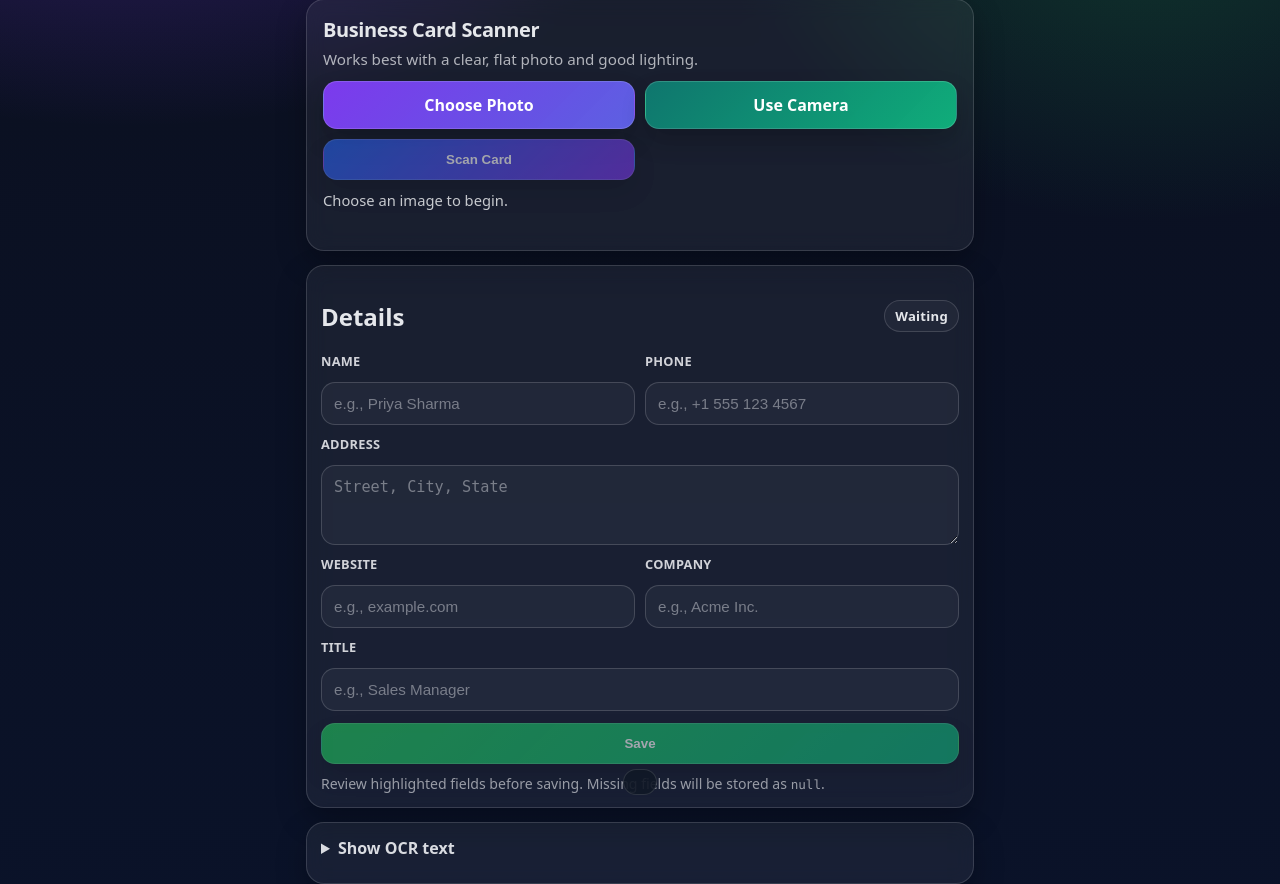
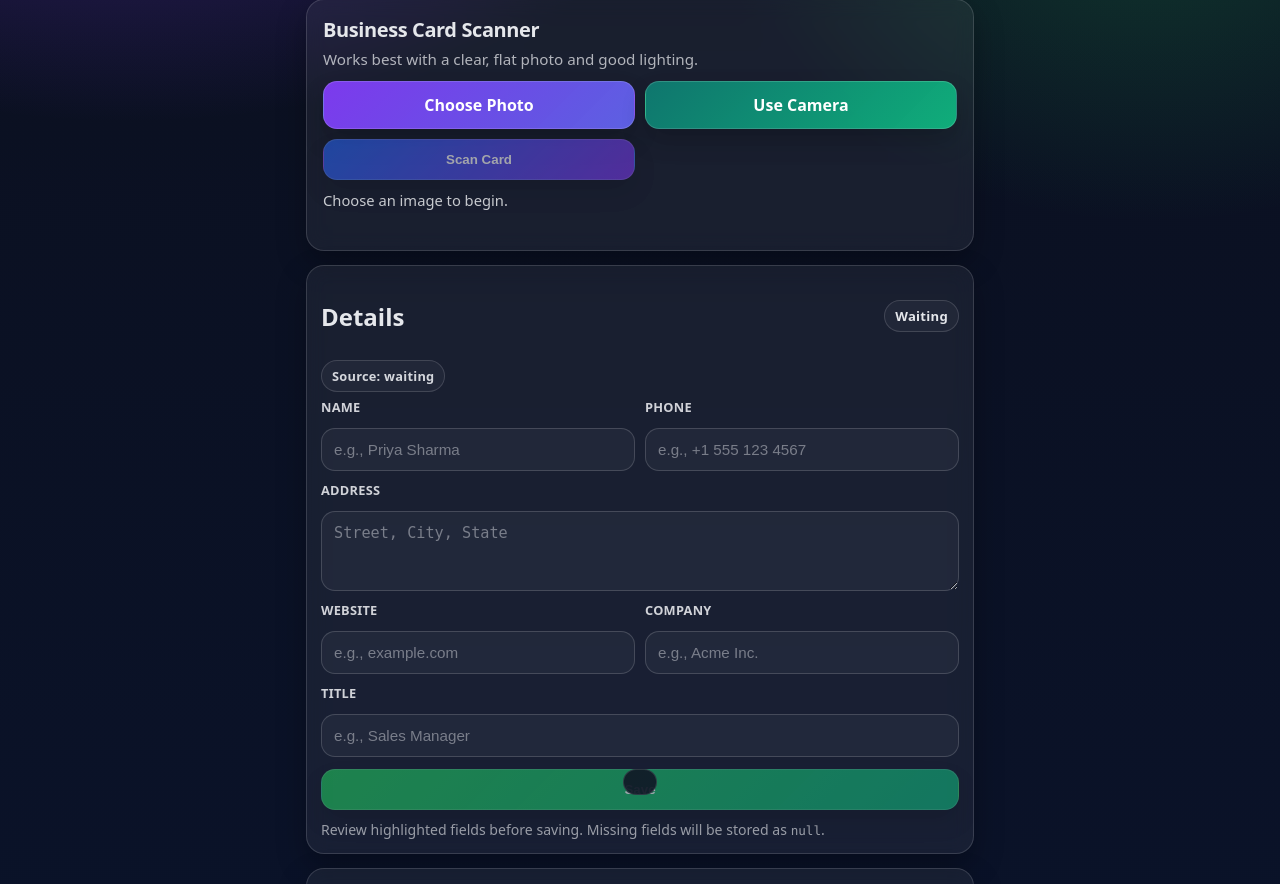
Before and after one commit to SARTHAKJAIN359/bizcard, a Flask app: page / in a window 1280 px wide. Shown: the part 107-991 px from the top of the page. Run offline with Flask 3, Linux system fonts and the light colour scheme.

Commit message:
Show Groq source and reduce false review flags

```diff
--- a/app.py
+++ b/app.py
@@ -6,6 +6,7 @@
 from typing import Any, Dict
 import re
 from time import monotonic
+from difflib import SequenceMatcher
 
 import cv2
 import numpy as np
@@ -192,6 +193,19 @@
     return compact
 
 
+def _best_similarity(needle: str, haystack: str) -> float:
+    needle = re.sub(r"\s+", " ", (needle or "").strip().lower())
+    haystack = (haystack or "").strip().lower()
+    if not needle or not haystack:
+        return 0.0
+    scores = []
+    for line in haystack.splitlines():
+        cleaned_line = re.sub(r"\s+", " ", line.strip())
+        if cleaned_line:
+            scores.append(SequenceMatcher(None, needle, cleaned_line).ratio())
+    return max(scores, default=SequenceMatcher(None, needle, re.sub(r"\s+", " ", haystack)).ratio())
+
+
 def _extract_json_object(text: str) -> dict[str, Any] | None:
     if not text:
         return None
@@ -308,13 +322,13 @@
     normalized["number"] = number
 
     # If the model returned a name/company that doesn't appear in OCR at all, flag it.
-    ocr_lower = (raw_text or "").lower()
+    ocr_text = raw_text or ""
     for key in ("name", "company_name", "designation"):
         val = normalized.get(key)
         if not val:
             continue
         token = str(val).strip().lower()
-        if token and token not in ocr_lower:
+        if token and _best_similarity(token, ocr_text) < 0.68:
             low_confidence.append(key)
 
     # Deduplicate while preserving order.
--- a/static/app.js
+++ b/static/app.js
@@ -14,6 +14,7 @@
 const lastCardJson = document.getElementById("lastCardJson");
 const clearBtn = document.getElementById("clearBtn");
 const detailsBadge = document.getElementById("detailsBadge");
+const sourcePill = document.getElementById("sourcePill");
 const steps = Array.from(document.querySelectorAll(".stepper .step"));
 const warningsBox = document.getElementById("warnings");
 
@@ -68,6 +69,14 @@
     saved: { label: "Saved" },
   };
   detailsBadge.textContent = map[state]?.label || "Waiting";
+}
+
+function setSource(source) {
+  if (!sourcePill) return;
+  const normalized = source || "waiting";
+  sourcePill.textContent = `Source: ${normalized}`;
+  sourcePill.classList.toggle("groq", normalized === "groq");
+  sourcePill.classList.toggle("heuristic", normalized === "heuristic");
 }
 
 function setFormData(data = {}) {
@@ -220,6 +229,7 @@
     const meta = payload.meta || {};
     showWarnings(meta.warnings || []);
     markNeedsReview(meta.low_confidence_fields || []);
+    setSource(meta.source || "groq");
 
     // Auto-scroll to the review form on mobile after scan completes.
     setTimeout(() => {
@@ -272,6 +282,7 @@
   ocrText.textContent = "Scan a business card to see extracted text.";
   setFormData({});
   clearReviewMarkers();
+  setSource("waiting");
   clearBtn && (clearBtn.disabled = true);
   setStep(1);
   setBadge("waiting");
@@ -341,3 +352,4 @@
 renderLastConfirmedCard(null);
 setStep(1);
 setBadge("waiting");
+setSource("waiting");
--- a/static/style.css
+++ b/static/style.css
@@ -436,6 +436,36 @@
   background: rgba(255, 255, 255, 0.04);
 }
 
+.source-row {
+  display: flex;
+  justify-content: flex-start;
+  margin-top: 8px;
+  margin-bottom: 6px;
+}
+
+.source-pill {
+  display: inline-flex;
+  align-items: center;
+  padding: 6px 10px;
+  border-radius: 999px;
+  font-size: 0.8rem;
+  font-weight: 800;
+  letter-spacing: 0.02em;
+  color: rgba(229, 231, 235, 0.92);
+  border: 1px solid rgba(255, 255, 255, 0.14);
+  background: rgba(255, 255, 255, 0.04);
+}
+
+.source-pill.groq {
+  border-color: rgba(34, 197, 94, 0.45);
+  background: rgba(34, 197, 94, 0.12);
+}
+
+.source-pill.heuristic {
+  border-color: rgba(245, 158, 11, 0.45);
+  background: rgba(245, 158, 11, 0.12);
+}
+
 .microcopy {
   margin: 10px 0 0;
   color: rgba(229, 231, 235, 0.65);
--- a/templates/index.html
+++ b/templates/index.html
@@ -83,6 +83,9 @@
           <h2>Details</h2>
           <span class="badge" id="detailsBadge">Waiting</span>
         </div>
+        <div class="source-row">
+          <span class="source-pill" id="sourcePill">Source: waiting</span>
+        </div>
         <div id="warnings" class="warnings" role="status" aria-live="polite" hidden></div>
         <form id="detailsForm">
           <div class="grid">
```
